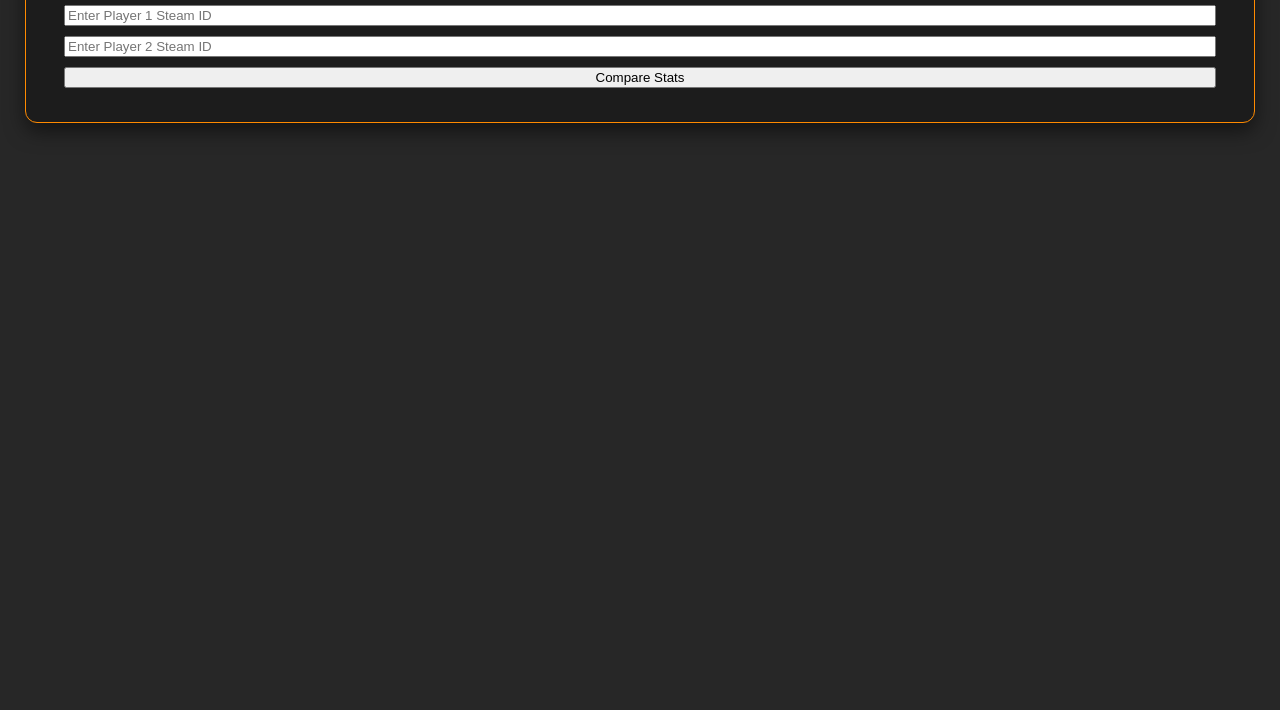
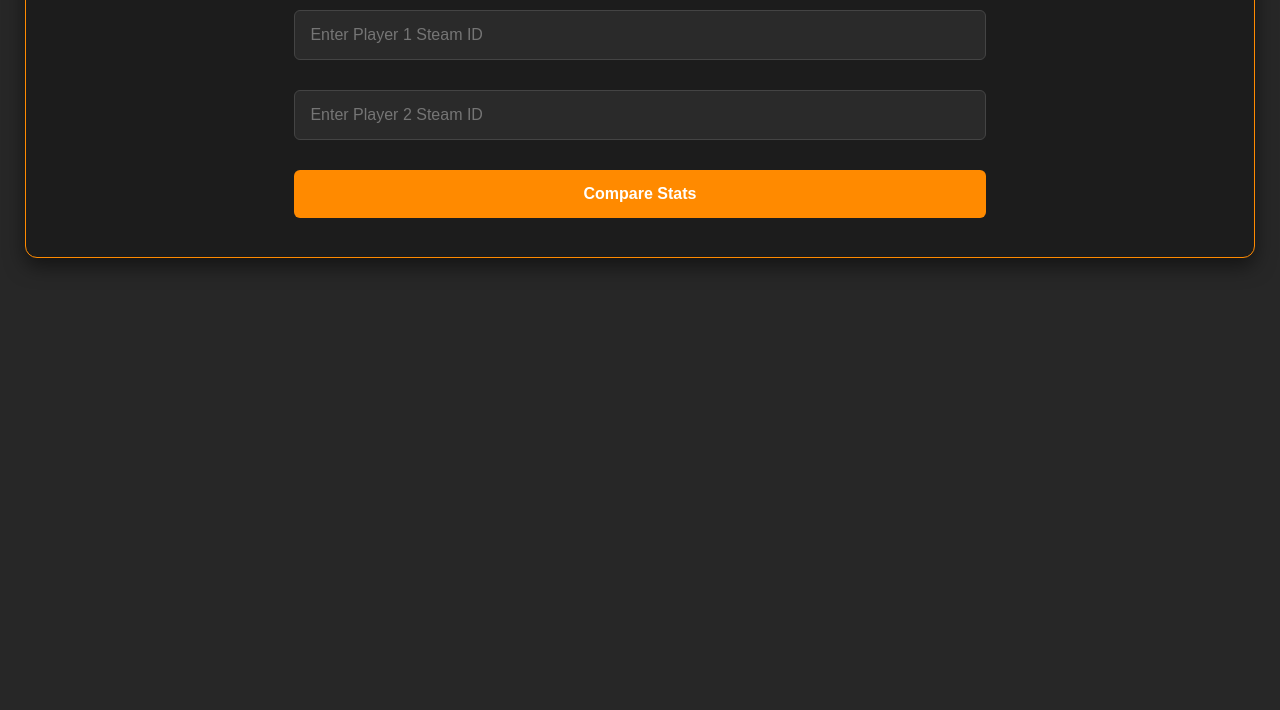
Before and after one commit to RaresRacsan/CS2-Stats, a website: page public/views/compare.html in a window 1280 px wide. Shown: the part 90-800 px from the top of the page. Drawn offline with Linux system fonts and the light colour scheme.

Commit message:
css added

```diff
--- a/public/js/compare.js
+++ b/public/js/compare.js
@@ -74,7 +74,7 @@
         <p class="steam-id">Steam ID: ${playerInfo.steamid}</p>
         <p class="hours-played">Hours Played: ${derivedStats.hoursPlayed}</p>
         <br>
-        <p>Stats:</p>
+        <h3>Stats:</h3>
         <p style="color: ${getColor('kdr')}">K/D Ratio: ${derivedStats.kdr}</p>
         <p style="color: ${getColor('winRate')}">Win Rate: ${derivedStats.winRate}%</p>
         <p style="color: ${getColor('mvpPerMatch')}">MVPs per Match: ${derivedStats.mvpPerMatch}</p>
--- a/public/styles/compare-stats.css
+++ b/public/styles/compare-stats.css
@@ -30,16 +30,66 @@
 form {
     display: flex;
     flex-direction: column;
+    align-items: center;
+    justify-content: center;
     gap: 10px;
+    margin-top: 20px;
+    width: 60%;
+    margin: 0 auto;
 }
 
+form input[type="text"],
+button {
+    box-sizing: border-box;
+    padding: 8px;
+    margin: 5px;
+    border-radius: 4px;
+    border: 1px solid #FF8A00;
+    background: rgba(28, 28, 28, 0.95);
+    color: white;
+    font-size: 14px;
+}
+
+form input[type="text"] {
+    width: 100%;
+    padding: 15px;
+    font-size: 1em;
+    color: #e0e0e0;
+    background: #2a2a2a;
+    border: 1px solid #444;
+    border-radius: 6px;
+    margin-bottom: 15px;
+    outline: none;
+    transition: border-color 0.3s ease;
+}
+
+form input[type="text"]:focus {
+    border-color: #FF8A00;
+}
+
+form button {
+    width: 100%;
+    padding: 15px;
+    font-size: 1em;
+    font-weight: bold;
+    color: #fff;
+    background-color: #FF8A00;
+    border: none;
+    border-radius: 6px;
+    cursor: pointer;
+    transition: background-color 0.3s ease, box-shadow 0.3s ease;
+}
+
+form button:hover {
+    background-color: #ff9318;
+    box-shadow: 0 0 12px #FF8A00;
+}
 
 .stats-container {
     display: none;
     justify-content: space-between;
     margin-top: 20px;
 }
-
 
 .player-stats {
     width: 45%;
@@ -79,6 +129,18 @@
     color: #FF8A00;
 }
 
+.hours-played {
+    border-bottom: 1px solid #FF8A00;
+    padding-bottom: 10px;
+    margin-bottom: 10px;
+}
+
+.total-score {
+    border-top: 1px solid #FF8A00;
+    padding-top: 10px;
+    margin-top: 10px;
+}
+
 .secondary-message {
     margin-top: 15px;
     font-size: 1em;
@@ -100,8 +162,8 @@
 
 .home-btn {
     position: absolute;
-    top: 50px;
-    left: 40px;
+    top: 40px;
+    left: 50px;
     padding: 8px 16px;
     background: #FF8A00;
     color: white;
--- a/public/views/compare.html
+++ b/public/views/compare.html
@@ -9,8 +9,8 @@
 <body>
     <div class="compare-container">
         <h1 class="title">Compare CS2 Stats</h1>
+        <a href="../index.html" class="home-btn">Back Home</a>
         <form id="compareForm" onsubmit="handleCompareSubmit(event)">
-            <a href="../index.html" class="home-btn">Back Home</a>
             <input type="text" id="player1" placeholder="Enter Player 1 Steam ID" required>
             <input type="text" id="player2" placeholder="Enter Player 2 Steam ID" required>
             <button type="submit">Compare Stats</button>
```
